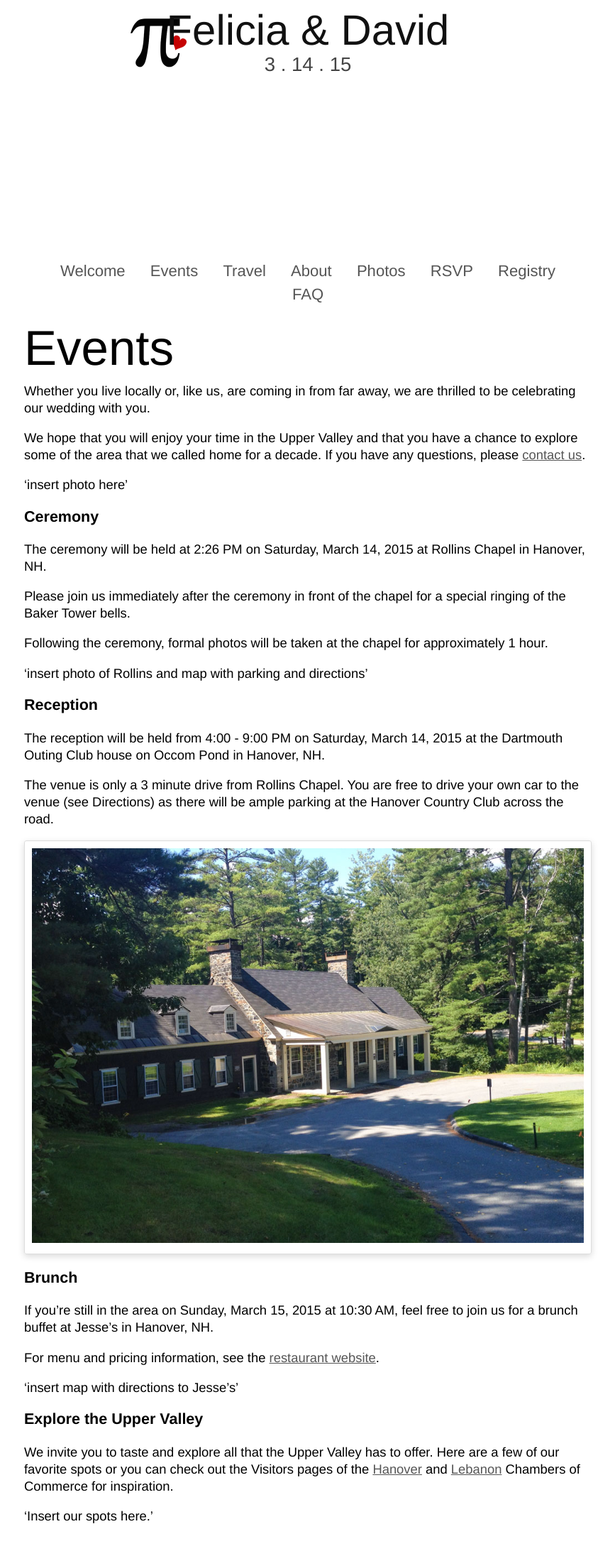
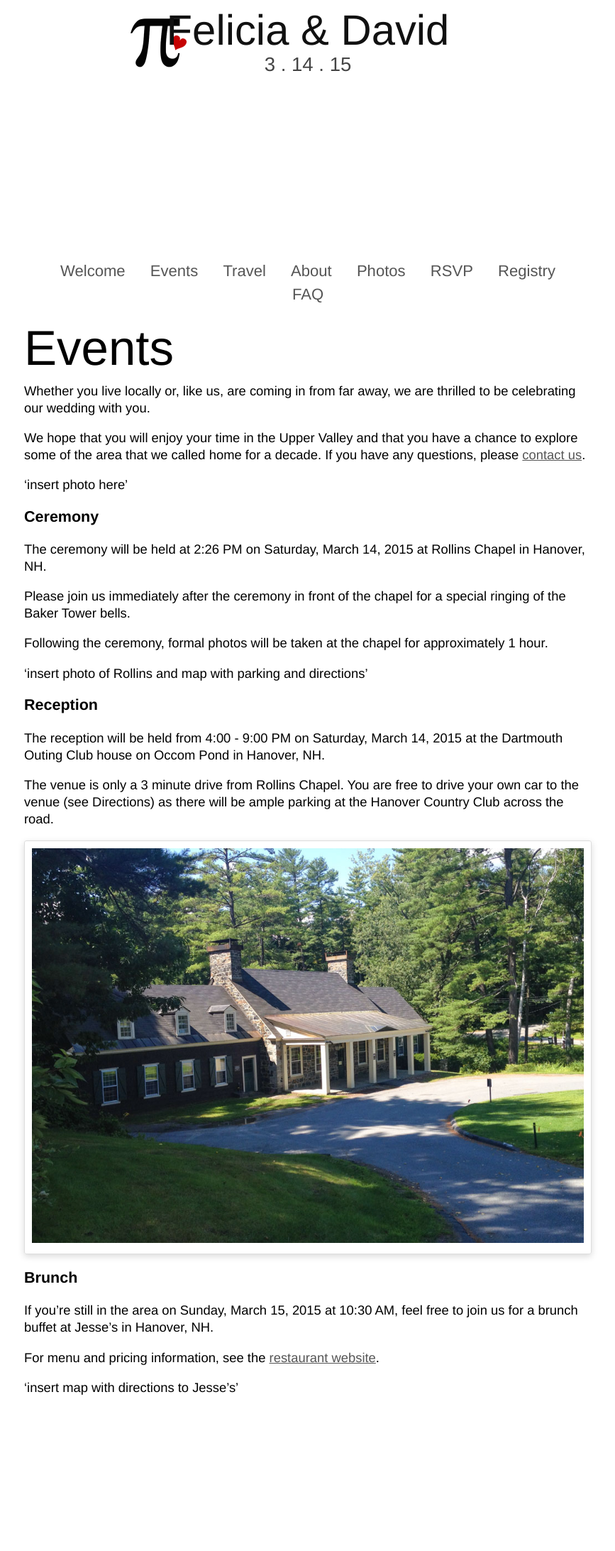
Before and after one commit to dnschnur/piday.github.com, a Jekyll site: the page built from events/index.md, in a window 1280 px wide. Shown: the top 2185 px of the page at 71% size, without its empty margins (206-1073 px from the left). Built offline with Jekyll 4.4.1, drawn with Linux system fonts in a browser that asks for light colours; nearby versions of some CDN libraries.

Commit message:
Took Explore out of Events page.

```diff
--- a/events/index.md
+++ b/events/index.md
@@ -37,9 +37,3 @@ If you’re still in the area on Sunday, March 15, 2015 at 10:30 AM, feel free t
 For menu and pricing information, see the [restaurant website](http://www.jesses.com/jesses-menu/#brunch).
 
 'insert map with directions to Jesse's'
-
-### Explore the Upper Valley ###
-
-We invite you to taste and explore all that the Upper Valley has to offer. Here are a few of our favorite spots or you can check out the Visitors pages of the [Hanover](http://www.hanoverchamber.org/index.php?id=178&page=Hanover%20Area%20Chamber%20of%20Commerce%20-%20Visitors) and [Lebanon](http://lebanonchamber.com/visitors/) Chambers of Commerce for inspiration.
-
-'Insert our spots here.'
```
